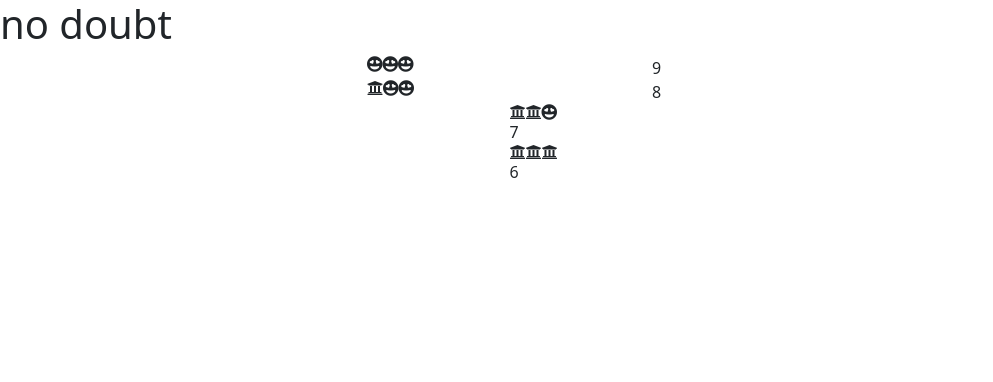
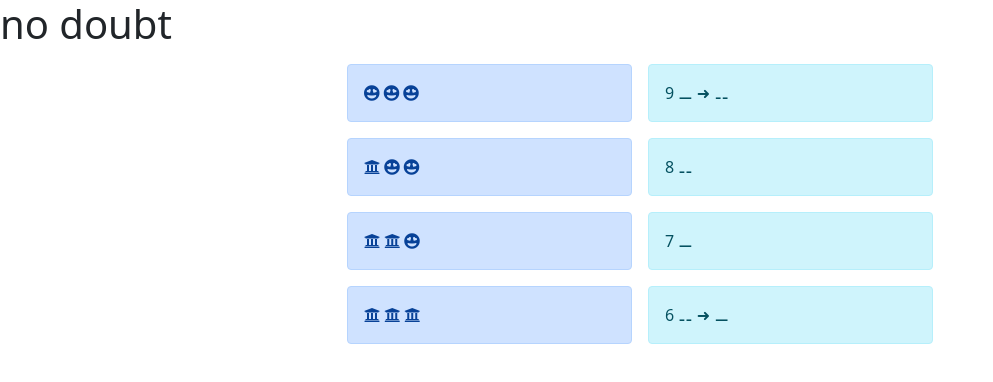
Before and after one commit to eggstrema/i-ging, a plain HTML site: page index.html in a window 1280 px wide. Shown: the whole page, without its empty margins (0-993 px from the left). Drawn offline with nearby package versions, Linux system fonts and the light colour scheme.

Commit message:
Update index.html

```diff
--- a/index.html
+++ b/index.html
@@ -12,40 +12,41 @@
     <h1>no doubt</h1>
 
     <div class="container">
+
 	  <div class="row justify-content-center">
-        <div class="col-3">
-          <i class="fas fa-grin-hearts"></i><i class="fas fa-grin-hearts"></i><i class="fas fa-grin-hearts"></i>
+        <div class="col-3 alert alert-primary m-2" role="alert">
+          <i class="fas fa-grin-hearts"></i> <i class="fas fa-grin-hearts"></i> <i class="fas fa-grin-hearts"></i>
         </div>
-        <div class="col-3">
-          9
+        <div class="col-3 alert alert-info m-2" role="alert">
+          9 ⚊ ➜ ⚋
         </div>
       </div>
+
 	  <div class="row justify-content-center">
-        <div class="col-3">
-          <i class="fas fa-university"></i><i class="fas fa-grin-hearts"></i><i class="fas fa-grin-hearts"></i>
+        <div class="col-3 alert alert-primary m-2" role="alert">
+          <i class="fas fa-university"></i> <i class="fas fa-grin-hearts"></i> <i class="fas fa-grin-hearts"></i>
         </div>
-        <div class="col-3">
-          8
+        <div class="col-3 alert alert-info m-2" role="alert">
+          8 ⚋
         </div>
       </div>
+
 	  <div class="row justify-content-center">
-        <div class="col-3">
-          <i class="fas fa-university"></i><i class="fas fa-university"></i><i class="fas fa-grin-hearts"></i>
+        <div class="col-3 alert alert-primary m-2" role="alert">
+          <i class="fas fa-university"></i> <i class="fas fa-university"></i> <i class="fas fa-grin-hearts"></i>
+        </div>
+        <div class="col-3 alert alert-info m-2" role="alert">
+          7 ⚊
         </div>
       </div>
+
 	  <div class="row justify-content-center">
-        <div class="col-3">
-          7
+        <div class="col-3 alert alert-primary m-2" role="alert">
+          <i class="fas fa-university"></i> <i class="fas fa-university"></i> <i class="fas fa-university"></i>
         </div>
+        <div class="col-3 alert alert-info m-2" role="alert">
+          6 ⚋ ➜ ⚊
         </div>
-      <div class="row justify-content-center">
-        <div class="col-3">
-          <i class="fas fa-university"></i><i class="fas fa-university"></i><i class="fas fa-university"></i>
-        </div>
-      </div>
-      <div class="row justify-content-center">
-        <div class="col-3">
-          6
       </div>
 	</div>
   </body>
```
Lines whose indentation alone changed are shown as unchanged.
